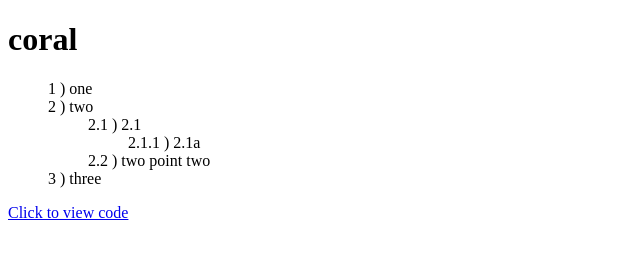
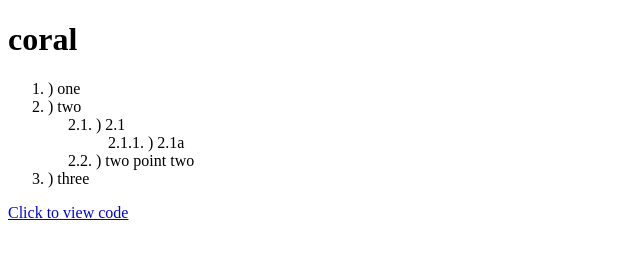
Before and after one commit to swaff-y/coral-active, a plain HTML site: page index.html in a window 1280 px wide. Shown: the whole page, without its empty margins (0-640 px from the left). Drawn offline with Linux system fonts and the light colour scheme.

Commit message:
CSS for level

```diff
--- a/css/style.css
+++ b/css/style.css
@@ -1,4 +1,4 @@
-ol {
+/* ol {
   counter-reset: item
 }
 li{
@@ -7,4 +7,34 @@ li{
 li:before {
   content: counters(item, ".") " ";
   counter-increment: item
+} */
+
+ol {
+    counter-reset: item;
 }
+
+ol > li {
+    counter-increment: item;
+}
+
+ol ol > li {
+  display: block;
+}
+
+ol ol > li:before {
+    content: counters(item, ".") ". ";
+    margin-left: -20px;
+}
+
+/* ol > li {
+    counter-increment: item;
+}
+
+ol ol > li {
+    display: block;
+}
+
+ol ol > li:before {
+    content: counters(item, ".") ". ";
+    margin-left: -20px;
+} */
```
